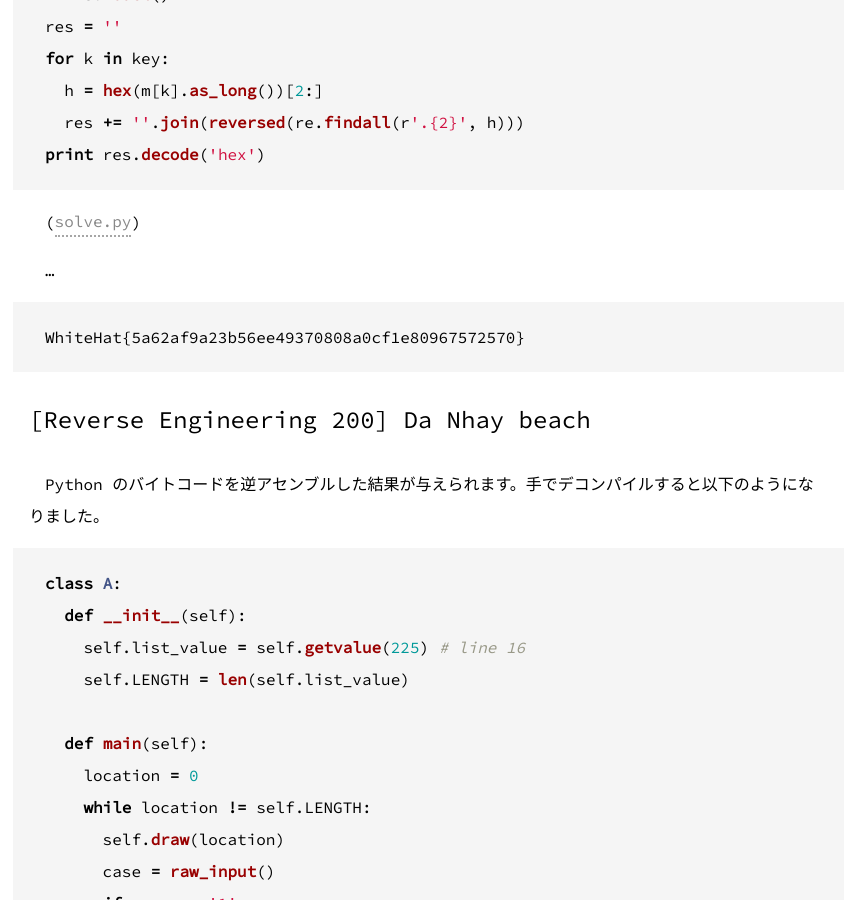
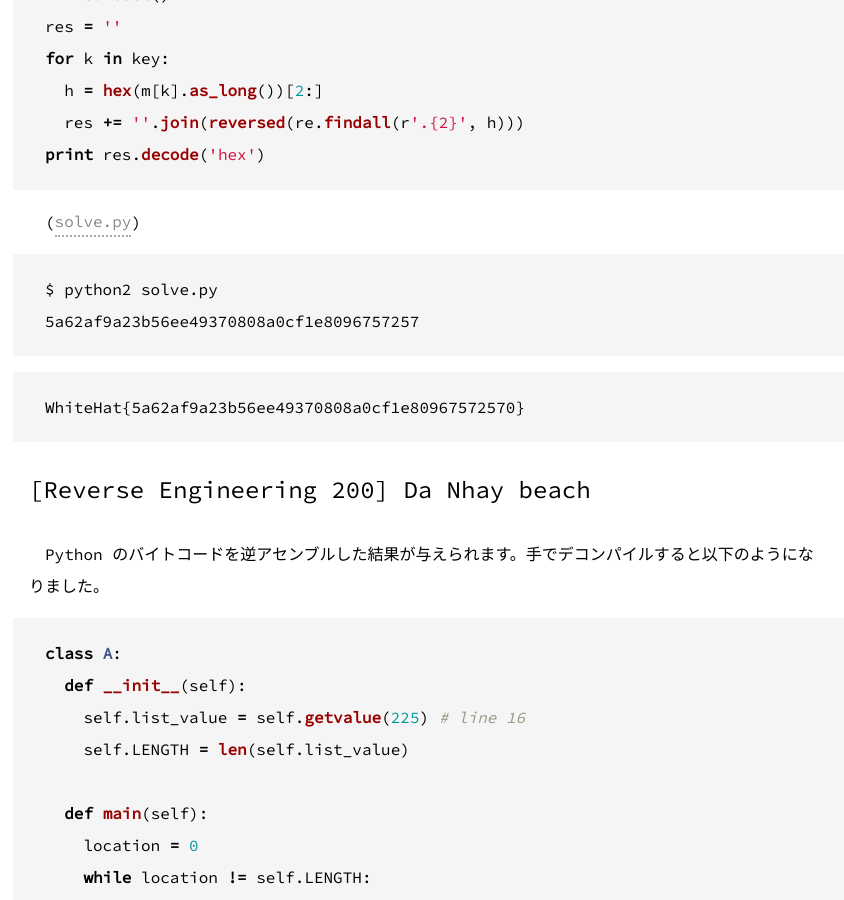
Before and after one commit to st98/diary, a Jekyll site: the page built from _posts/2017-05-28-whitehat-contest-13.md, in a window 1280 px wide and 900 px high, scrolled down 6084 px. Shown: the whole window, without its empty margins (211-1055 px from the left). Built offline with Jekyll 4.4.1, drawn with Linux system fonts in a browser that asks for light colours; comment, search, counter and statistics services are not loaded.

Commit message:
実行結果載せるの忘れてた

````diff
--- a/_posts/2017-05-28-whitehat-contest-13.md
+++ b/_posts/2017-05-28-whitehat-contest-13.md
@@ -184,7 +184,10 @@
 
 ([solve.py](https://gist.github.com/st98/c5592d0b6e4eda1078df84b3ea13abed))
 
-...
+```
+$ python2 solve.py
+5a62af9a23b56ee49370808a0cf1e8096757257
+```
 
 ```
 WhiteHat{5a62af9a23b56ee49370808a0cf1e80967572570}
````
